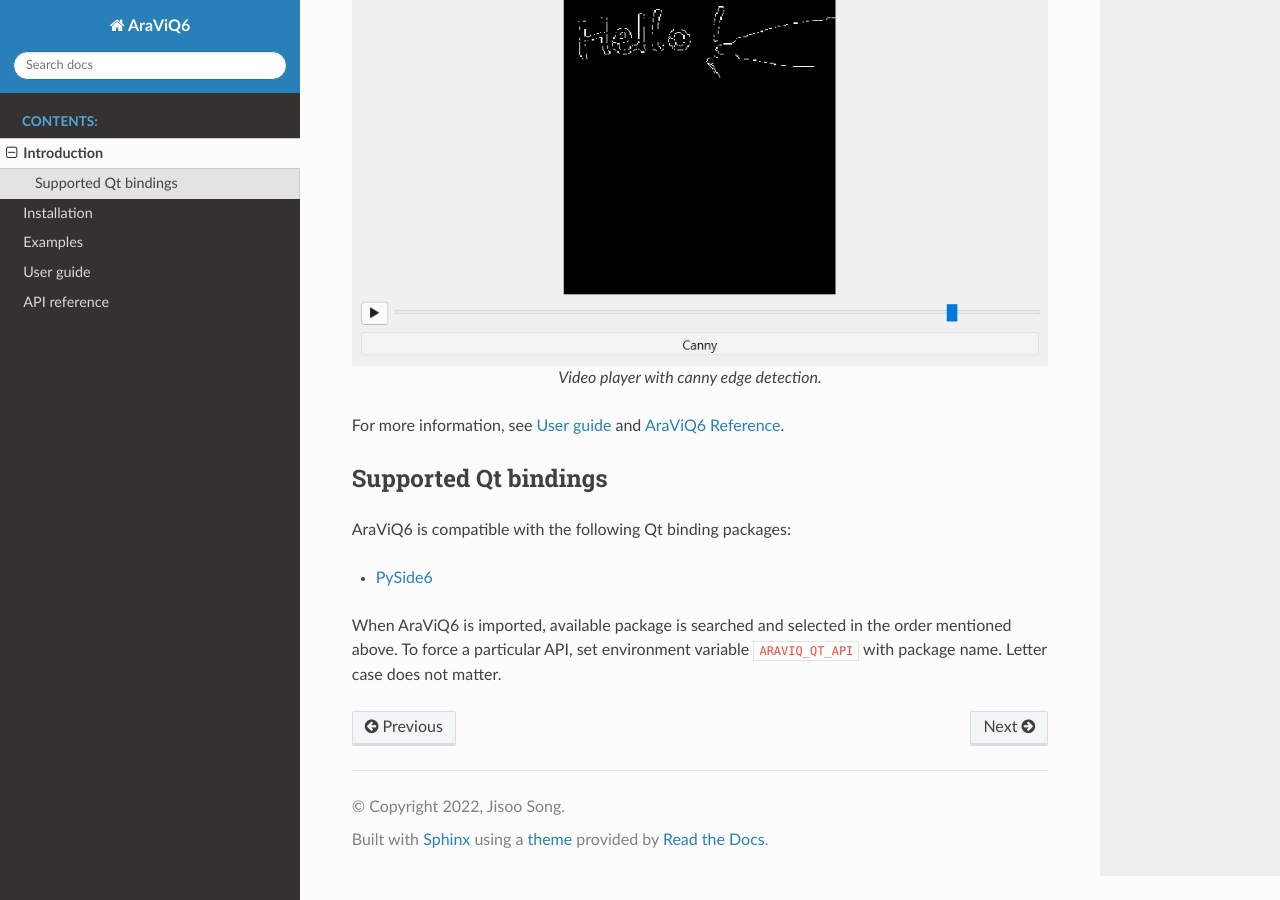
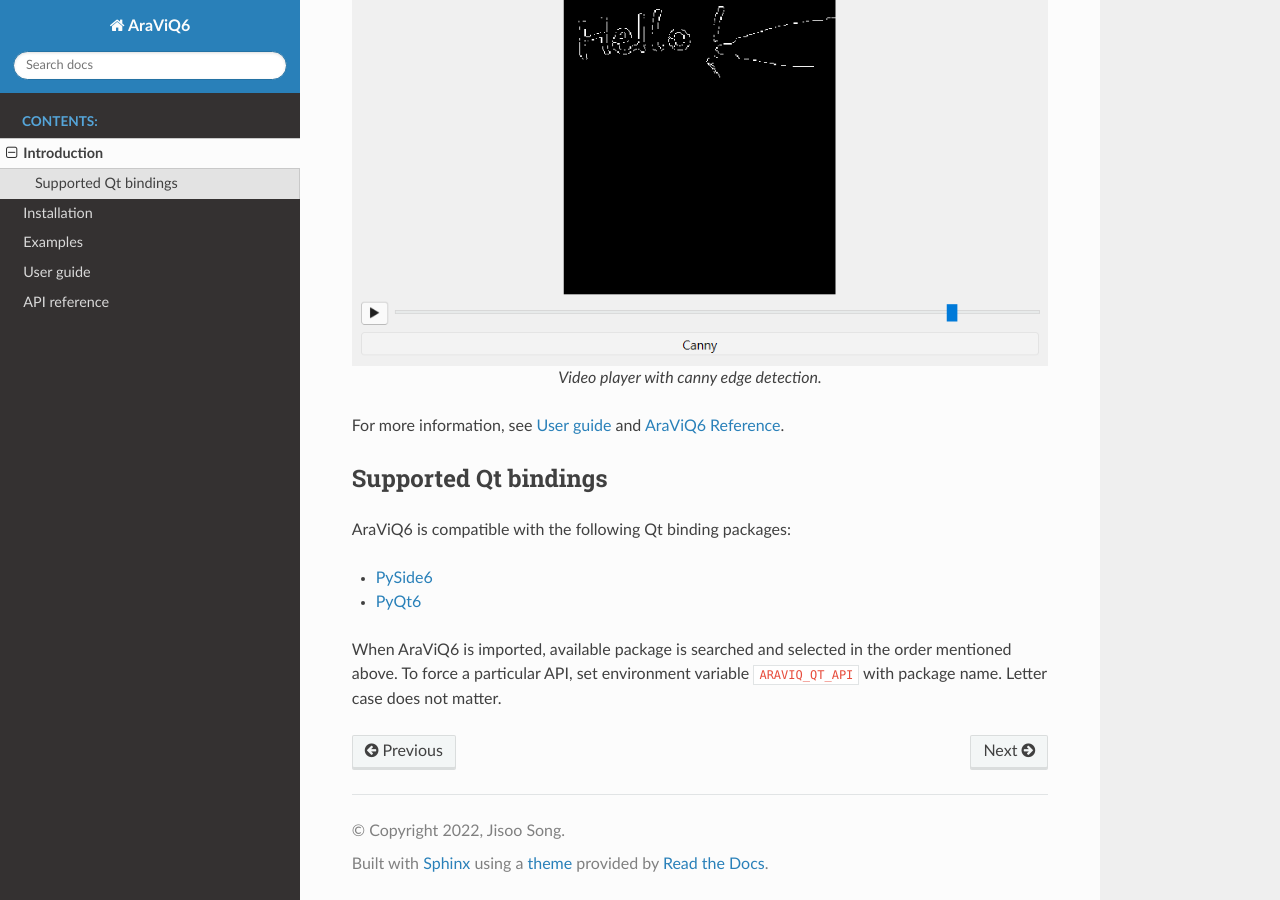
Before and after one commit to JSS95/araviq6, a Sphinx documentation site: the page built from doc/source/intro.rst, in a window 1280 px wide and 900 px high, scrolled down 1040 px. Built offline with Sphinx 7.4.7 and the Read the Docs theme 2.0.0, drawn with Linux system fonts in a browser that asks for light colours.

Commit message:
maint: enable PyQt6
Document that PyQt6 is supported

```diff
--- a/doc/source/intro.rst
+++ b/doc/source/intro.rst
@@ -41,6 +41,7 @@ Supported Qt bindings
 AraViQ6 is compatible with the following Qt binding packages:
 
 * `PySide6 <https://pypi.org/project/PySide6/>`_
+* `PyQt6 <https://pypi.org/project/PyQt6/>`_
 
 When AraViQ6 is imported, available package is searched and selected in the order mentioned above.
 To force a particular API, set environment variable ``ARAVIQ_QT_API`` with package name. Letter case does not matter.
```
Also changed, not shown: README.md (+1 -0 lines).
